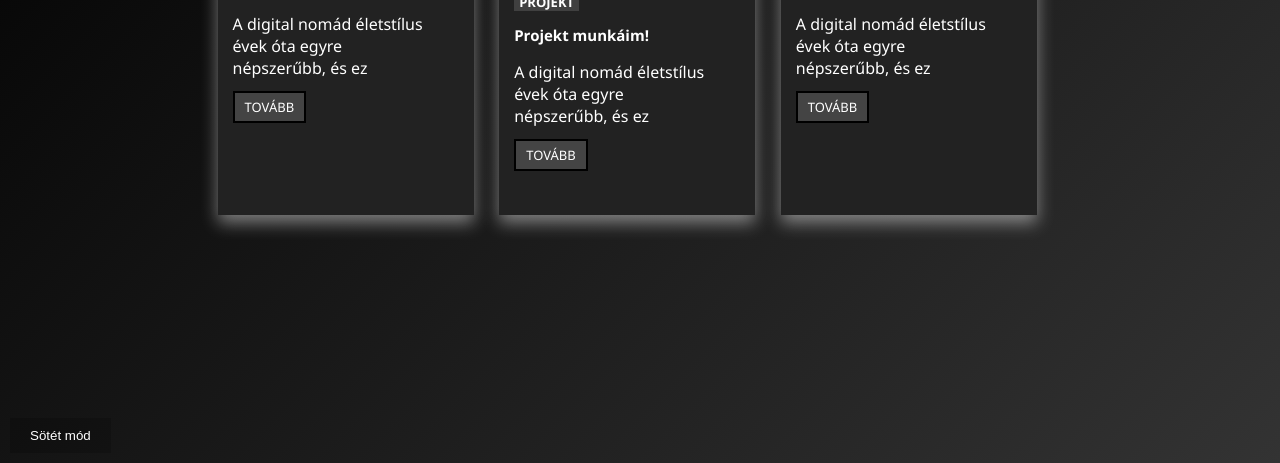
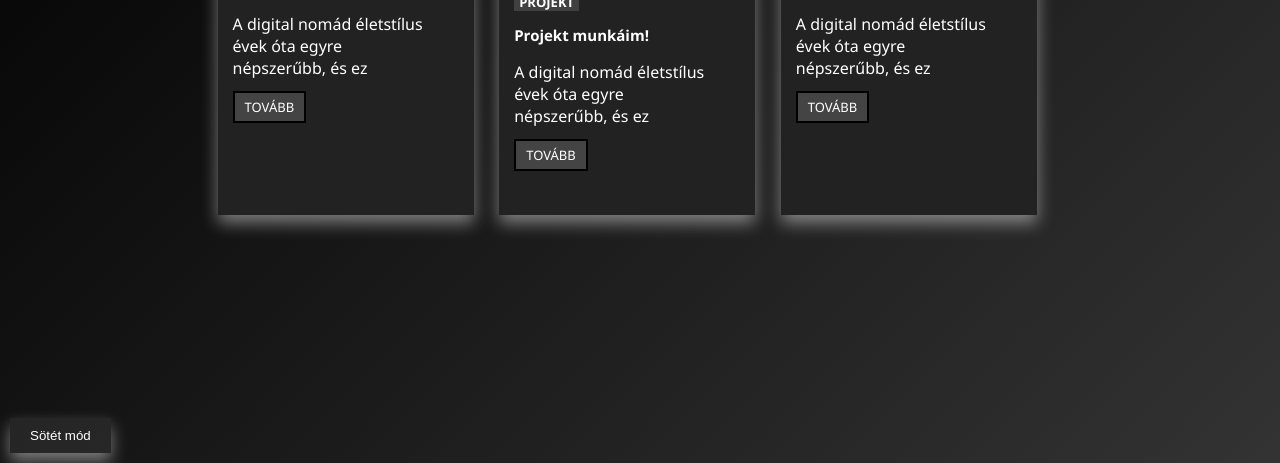
Before and after one commit to KDominik69/Ktya.github.io-, a plain HTML site: page index.html in a window 1280 px wide. Both pictures are taken after a click on the button "Sötét mód". Shown: the part 337-800 px from the top of the page. Drawn offline with Linux system fonts and the light colour scheme.

Commit message:
Update stilus.css

```diff
--- a/stilus.css
+++ b/stilus.css
@@ -125,6 +125,7 @@ body, html {
 }
 
 #sotetModGomb {
+    box-shadow: 0 8px 16px 0 rgba(0, 0, 0, 0.445);
     background-color: #ffffff30;
     color: #000000;
     border: none;
@@ -134,9 +135,15 @@ body, html {
 }
 
 
+
 .dark-mode #sotetModGomb {
-    background-color: #0000002d;
+     box-shadow: 0 8px 16px 0 rgba(255, 255, 255, 0.445);
+    background-color:  #4a4a4a56;
     color: #FFFFFF;
+    border: none;
+    padding: 10px 20px;
+    cursor: pointer;
+    transition: background-color 0.3s ease;
 }
 
 section{
```
